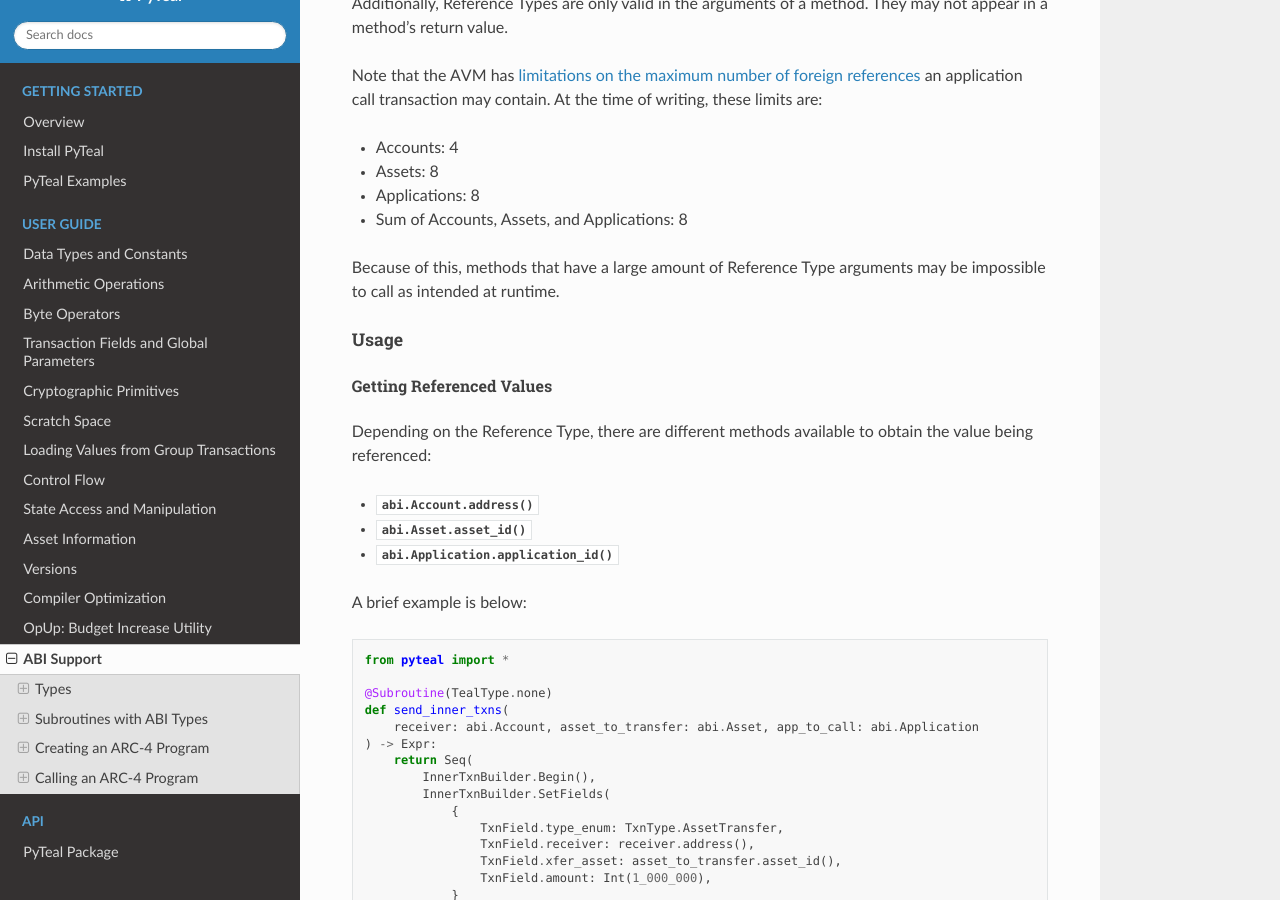
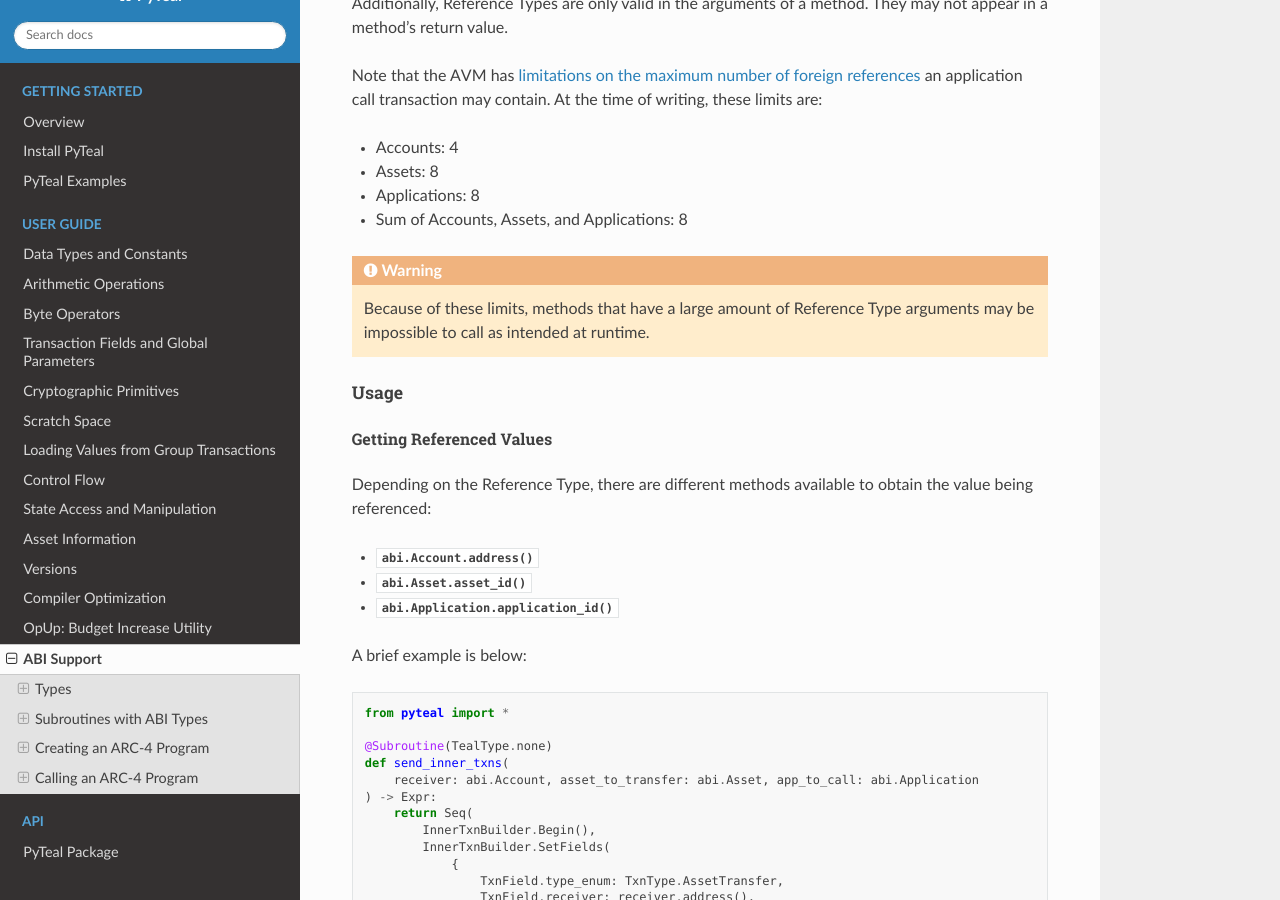
Before and after one commit to algorand/pyteal, a Sphinx documentation site: the page built from docs/abi.rst, in a window 1280 px wide and 900 px high, scrolled down 9236 px. Built offline with Sphinx 7.4.7 and the Read the Docs theme 2.0.0, drawn with Linux system fonts in a browser that asks for light colours.

Commit message:
Warn about reference type limits

```diff
--- a/docs/abi.rst
+++ b/docs/abi.rst
@@ -364,7 +364,8 @@
 * Applications: 8
 * Sum of Accounts, Assets, and Applications: 8
 
-Because of this, methods that have a large amount of Reference Type arguments may be impossible to call as intended at runtime.
+.. warning::
+    Because of these limits, methods that have a large amount of Reference Type arguments may be impossible to call as intended at runtime.
 
 Usage
 """"""""""""""""""""""""""""""""""""""""""
```
